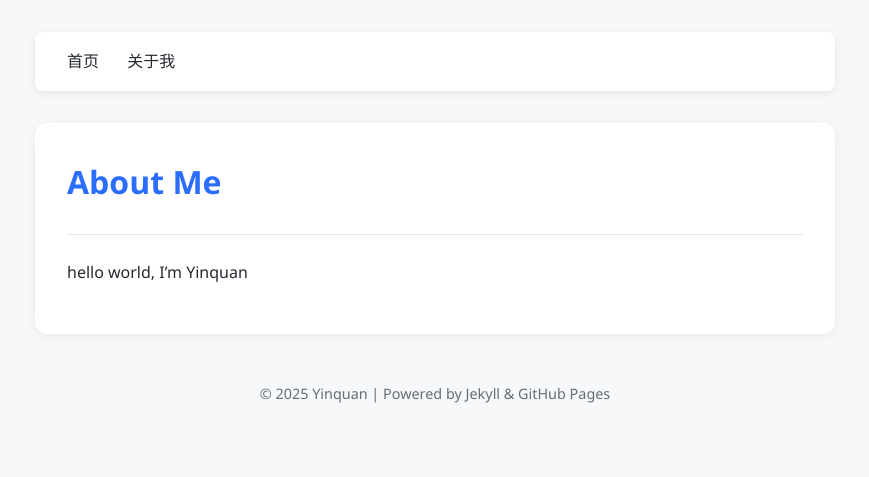
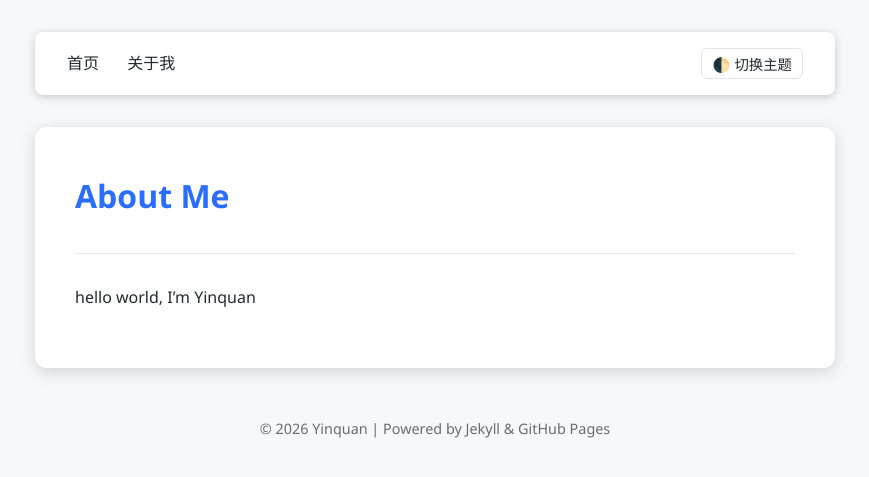
Before and after one commit to YinquanZeng/YinquanZeng.github.io, a Jekyll site: the page built from about.md, in a window 1280 px wide. Shown: the top 477 px of the page, without its empty margins (205-1074 px from the left). Built offline with Jekyll 4.4.1, drawn with Linux system fonts in a browser that asks for light colours.

Commit message:
Update default.html

```diff
--- a/_layouts/default.html
+++ b/_layouts/default.html
@@ -5,103 +5,164 @@
   <meta name="viewport" content="width=device-width, initial-scale=1.0">
   <title>{{ page.title }} | Yinquan's Blog</title>
   <style>
-    /* 全局重置 & 基础样式 */
+    :root {
+      --bg-color: #0d1117;
+      --card-bg: #161b22;
+      --text-color: #c9d1d9;
+      --title-color: #f0f6fc;
+      --link-color: #58a6ff;
+      --muted-color: #8b949e;
+      --border-color: #30363d;
+    }
+
+    [data-theme="light"] {
+      --bg-color: #f6f8fa;
+      --card-bg: #ffffff;
+      --text-color: #24292f;
+      --title-color: #111111;
+      --link-color: #0969da;
+      --muted-color: #656d76;
+      --border-color: #e5e7eb;
+    }
+
     * {
       margin: 0;
       padding: 0;
       box-sizing: border-box;
     }
     body {
-      font-family: "Segoe UI", "PingFang SC", "Microsoft YaHei", sans-serif;
-      background-color: #f6f8fa;
-      color: #24292f;
-      line-height: 1.7;
+      font-family: "Segoe UI", "PingFang SC", "Microsoft YaHei", monospace;
+      background-color: var(--bg-color);
+      color: var(--text-color);
+      line-height: 1.8;
       padding: 0 1rem;
+      transition: background 0.3s ease, color 0.3s ease;
     }
-    /* 容器居中，限制宽度，阅读舒适 */
     .container {
       max-width: 800px;
       margin: 0 auto;
       padding: 2rem 0;
     }
-    /* 导航栏 */
     nav {
-      background: #fff;
+      background: var(--card-bg);
       padding: 1rem 2rem;
       border-radius: 8px;
-      box-shadow: 0 2px 8px rgba(0,0,0,0.08);
+      box-shadow: 0 2px 10px rgba(0,0,0,0.2);
       margin-bottom: 2rem;
+      display: flex;
+      justify-content: space-between;
+      align-items: center;
     }
-    nav a {
-      color: #24292f;
+    .nav-links a {
+      color: var(--text-color);
       text-decoration: none;
       margin-right: 1.5rem;
       font-weight: 500;
     }
-    nav a:hover {
-      color: #0969da;
-      text-decoration: underline;
+    .nav-links a:hover {
+      color: var(--link-color);
     }
-    /* 卡片样式：首页、文章 */
+    #themeBtn {
+      border: 1px solid var(--border-color);
+      background: transparent;
+      color: var(--text-color);
+      padding: 4px 10px;
+      border-radius: 6px;
+      cursor: pointer;
+      font-size: 0.9rem;
+    }
+    #themeBtn:hover {
+      background: var(--border-color);
+    }
     .card {
-      background: #fff;
-      padding: 2rem;
+      background: var(--card-bg);
+      padding: 2.5rem;
       border-radius: 12px;
-      box-shadow: 0 2px 12px rgba(0,0,0,0.06);
+      box-shadow: 0 4px 16px rgba(0,0,0,0.15);
     }
-    /* 标题、段落、列表 */
     h1, h2, h3 {
+      color: var(--title-color);
       margin-bottom: 1rem;
-      color: #111;
+      font-weight: 600;
     }
     p {
       margin-bottom: 1rem;
     }
     ul {
-      padding-left: 1.5rem;
+      padding-left: 1.6rem;
       margin-bottom: 1rem;
     }
-    /* 链接 */
     a {
-      color: #0969da;
+      color: var(--link-color);
       text-decoration: none;
     }
     a:hover {
       text-decoration: underline;
     }
-    /* 页脚 */
+    hr {
+      border: 0;
+      height: 1px;
+      background: var(--border-color);
+      margin: 1.8rem 0;
+    }
     footer {
       margin-top: 3rem;
       text-align: center;
-      color: #656d76;
+      color: var(--muted-color);
       font-size: 0.9rem;
     }
-    /* 分割线 */
-    hr {
-      border: 0;
-      height: 1px;
-      background: #e5e7eb;
-      margin: 1.5rem 0;
+    pre, code {
+      background: rgba(0,0,0,0.15);
+      border-radius: 4px;
+      padding: 0.2rem 0.4rem;
+    }
+    [data-theme="light"] pre,
+    [data-theme="light"] code {
+      background: #f1f1f1;
     }
   </style>
 </head>
 <body>
   <div class="container">
-    <!-- 导航 -->
     <nav>
-      <a href="/">首页</a>
-      <a href="/about/">关于我</a>
+      <div class="nav-links">
+        <a href="/">首页</a>
+        <a href="/about/">关于我</a>
+      </div>
+      <button id="themeBtn">🌓 切换主题</button>
     </nav>
 
-    <!-- 主体内容卡片 -->
     <div class="card">
       {{ content }}
     </div>
 
-    <!-- 页脚 -->
     <footer>
-      © 2025 Yinquan | Powered by Jekyll & GitHub Pages
+      © 2026 Yinquan | Powered by Jekyll & GitHub Pages
     </footer>
   </div>
+
+  <script>
+    // 读取本地缓存主题
+    const btn = document.getElementById('themeBtn');
+    const darkMode = window.matchMedia('(prefers-color-scheme: dark)').matches;
+    let theme = localStorage.getItem('theme') || (darkMode ? 'dark' : 'light');
+
+    function setTheme(t) {
+      if (t === 'light') {
+        document.documentElement.setAttribute('data-theme', 'light');
+        localStorage.setItem('theme', 'light');
+      } else {
+        document.documentElement.removeAttribute('data-theme');
+        localStorage.setItem('theme', 'dark');
+      }
+    }
+
+    setTheme(theme);
+
+    btn.addEventListener('click', () => {
+      let curr = localStorage.getItem('theme');
+      setTheme(curr === 'light' ? 'dark' : 'light');
+    });
+  </script>
 </body>
 </html>
```
